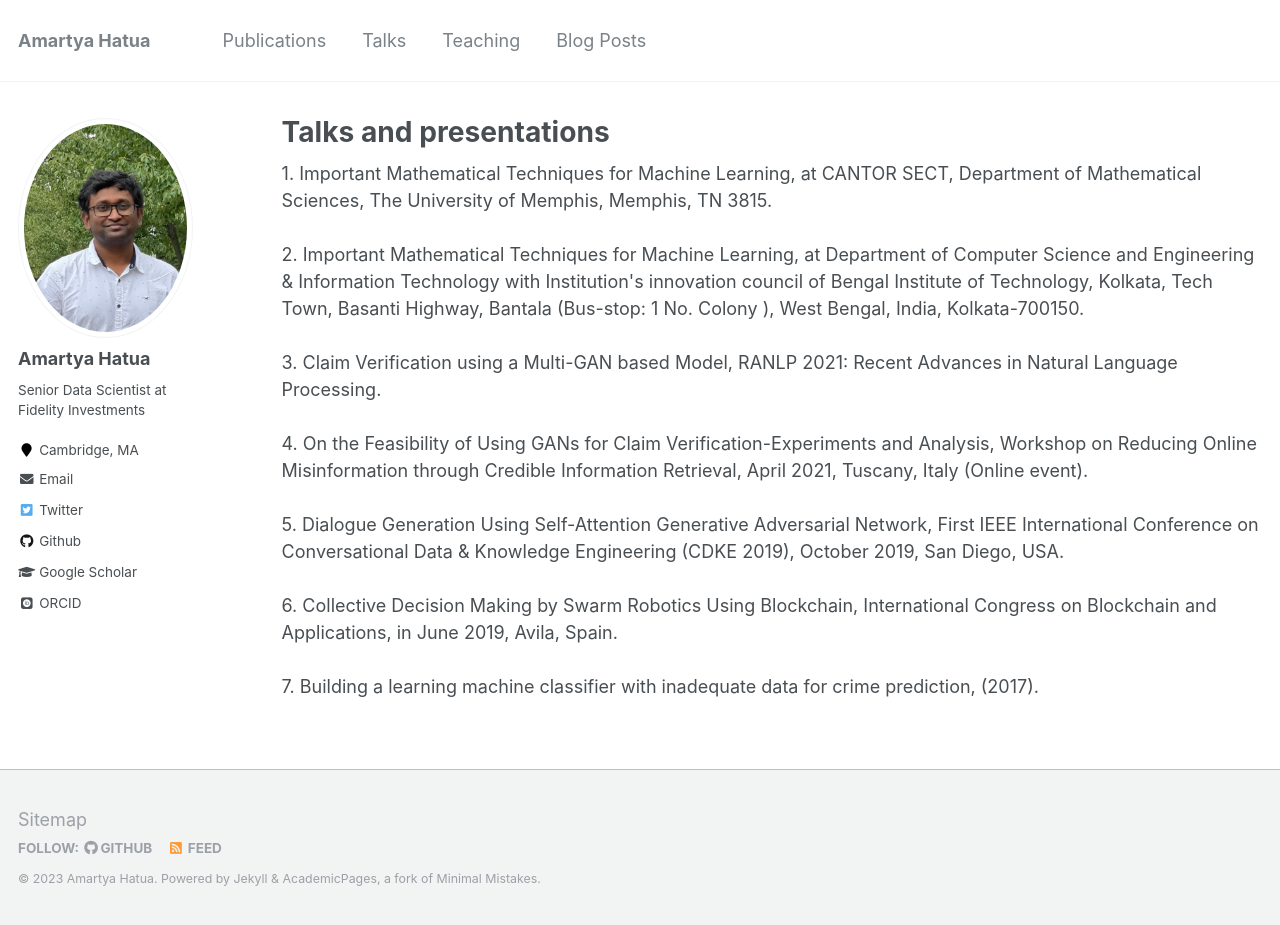
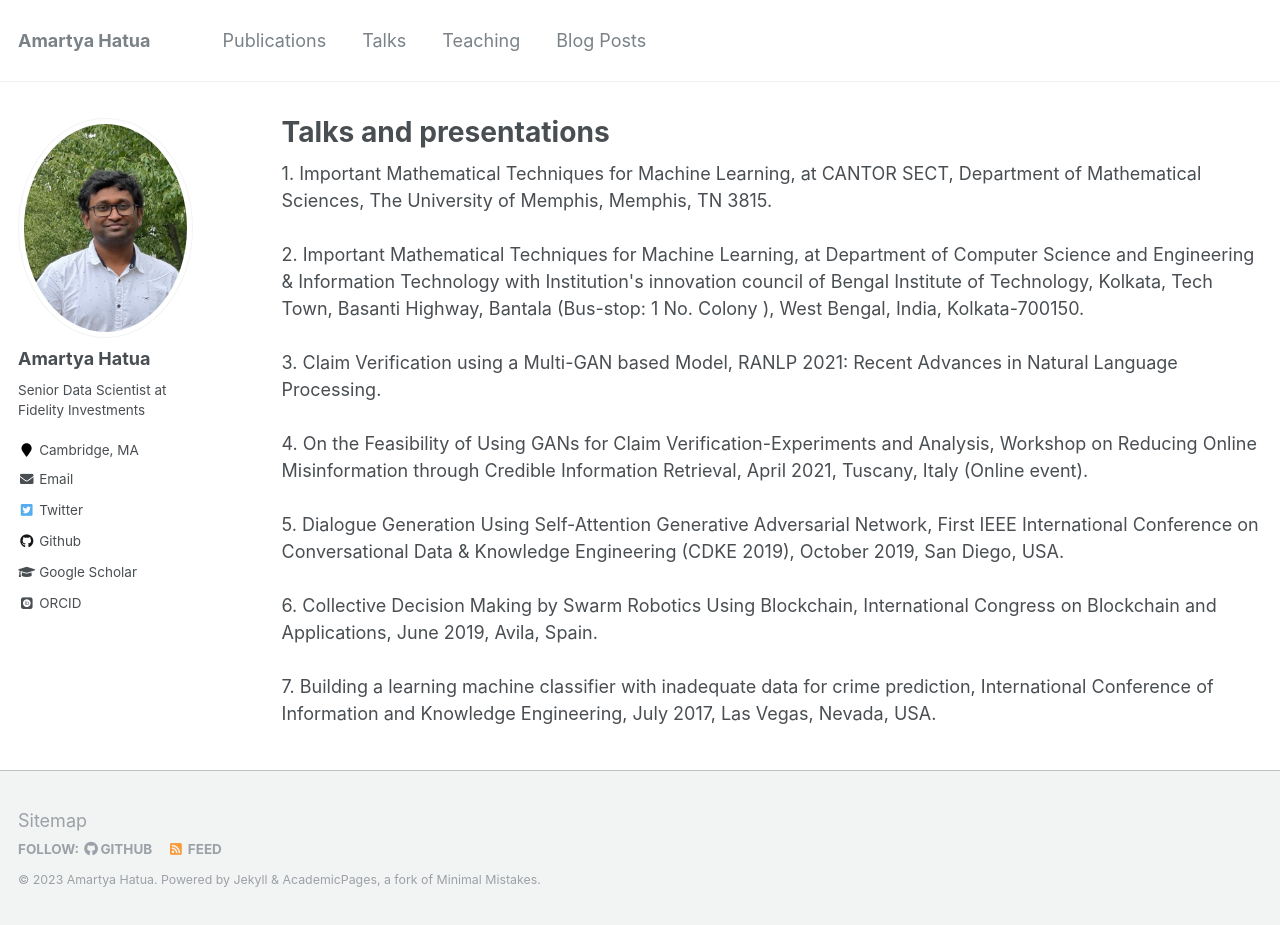
Before and after one commit to amartyahatua/amartyahatua.github.io, a Jekyll site: the page built from _pages/talks.html, in a window 1280 px wide and 925 px high. Built offline with Jekyll 4.4.1, drawn with Linux system fonts in a browser that asks for light colours; some web fonts are replaced.

Commit message:
'Updating_Git_Link'

```diff
--- a/_pages/talks.html
+++ b/_pages/talks.html
@@ -20,10 +20,11 @@ author_profile: true
 5. Dialogue Generation Using Self-Attention Generative Adversarial Network, First IEEE International Conference on Conversational Data & Knowledge Engineering (CDKE 2019), October 2019, San Diego, USA.
 <br>
 <br>
-6. Collective Decision Making by Swarm Robotics Using Blockchain, International Congress on Blockchain and Applications, in June 2019, Avila, Spain.
+6. Collective Decision Making by Swarm Robotics Using Blockchain, International Congress on Blockchain and Applications, June 2019, Avila, Spain.
 <br>
 <br>
-7. Building a learning machine classifier with inadequate data for crime prediction,  (2017).
+7. Building a learning machine classifier with inadequate data for crime prediction, International Conference of Information and Knowledge Engineering, July 2017, Las Vegas, Nevada, USA.
+
 
 
 
```
